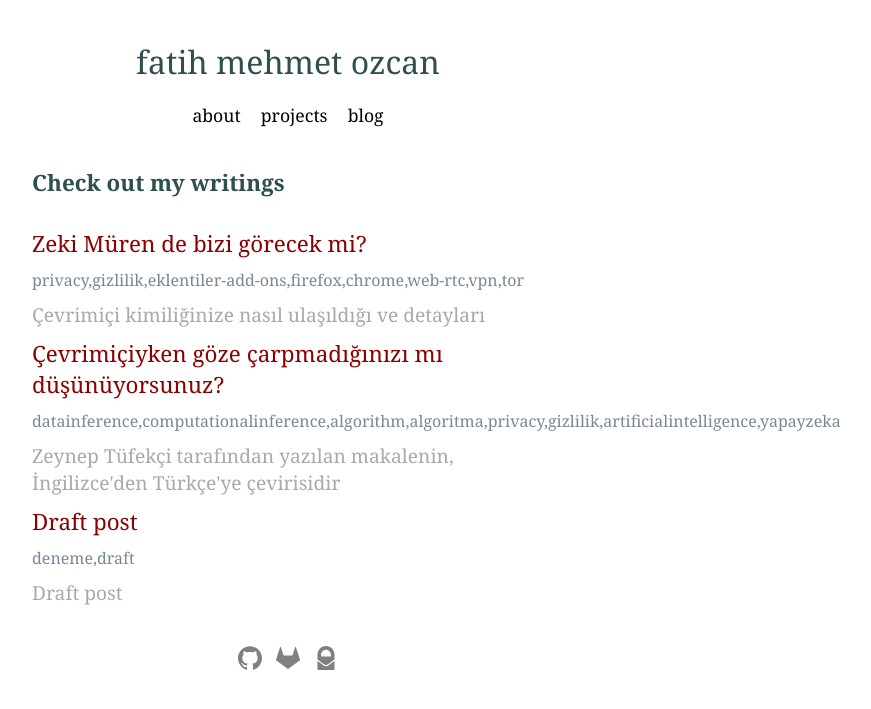
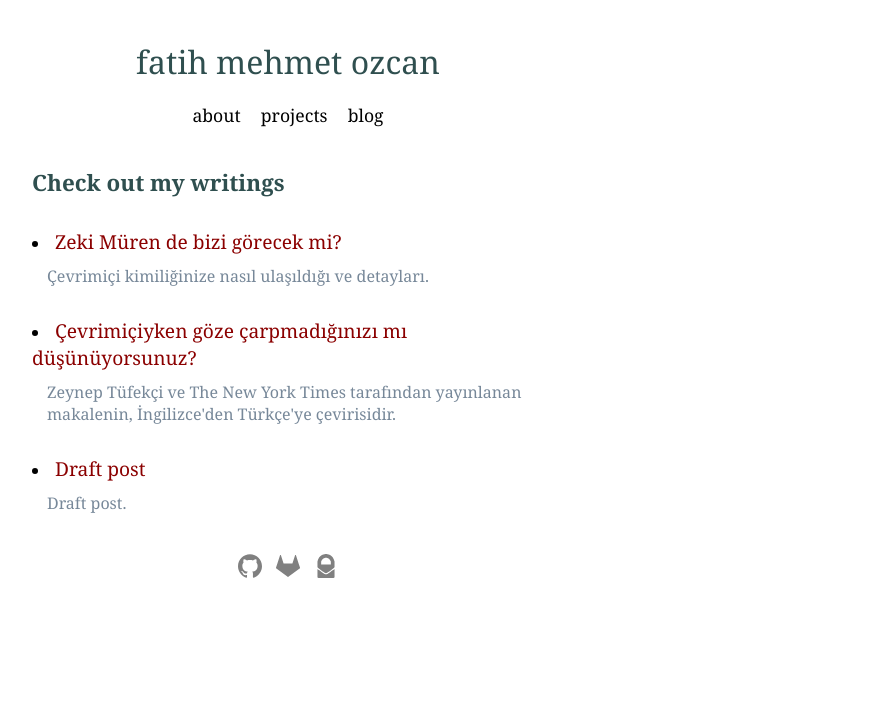
Before and after one commit to fatihmeh/fatihmeh.github.io, a Jekyll site: the page built from blog/index.html, in a window 1280 px wide. Shown: the top 709 px of the page, without its empty margins (352-1223 px from the left). Built offline with Jekyll 4.4.1, drawn with Linux system fonts in a browser that asks for light colours.

Commit message:
Blog listing update

```diff
--- a/_posts/2019-06-25-draft-post.md
+++ b/_posts/2019-06-25-draft-post.md
@@ -3,8 +3,7 @@ layout: post
 title: Draft post
 date: 2019-06-25
 lang: EN
-excerpt: Draft post
-tags: deneme, draft
+excerpt: Draft post.
 ---
 
 Denemelik postlarda bugün:
--- a/_posts/2019-07-03-cevrimici-dusunun.md
+++ b/_posts/2019-07-03-cevrimici-dusunun.md
@@ -3,8 +3,7 @@ layout: post
 title: Çevrimiçiyken göze çarpmadığınızı mı düşünüyorsunuz?
 date: 2019-07-03
 lang: TR
-excerpt: Zeynep Tüfekçi tarafından yazılan makalenin, İngilizce'den Türkçe'ye çevirisidir
-tags: data inference, computational inference, algorithm, algoritma, privacy, gizlilik, artificial intelligence, yapay zeka
+excerpt: Zeynep Tüfekçi ve The New York Times tarafından yayınlanan makalenin, İngilizce'den Türkçe'ye çevirisidir.
 ---
 
 
--- a/_posts/2019-07-03-zeki-muren.md
+++ b/_posts/2019-07-03-zeki-muren.md
@@ -3,8 +3,7 @@ layout: post
 title: Zeki Müren de bizi görecek mi?
 date: 2019-07-03
 lang: TR
-excerpt: Çevrimiçi kimiliğinize nasıl ulaşıldığı ve detayları
-tags: privacy, gizlilik, eklentiler- add-ons, firefox, chrome, web-rtc, vpn, tor
+excerpt: Çevrimiçi kimiliğinize nasıl ulaşıldığı ve detayları.
 ---
 
 
--- a/blog/index.html
+++ b/blog/index.html
@@ -5,9 +5,8 @@ title: blog - fatih mehmet ozcan
 	<h2 class="parag-header">Check out my writings</h2>
 	<ul class="ul-blog-list">
 	  {% for post in site.posts %}
-		<li>
+		<li  class="li-blog-listing">
 		<a class="blog-header-text" href="{{ post.url }}" title="{{ post.title }}">{{ post.title }}</a>
-		<p class="blog-header-tags">{{ post.tags }}</p>
 		<p class="blog-header-excerpt">{{ post.excerpt }}</p>
 		</li>
 	  {% endfor %}
--- a/css/main.css
+++ b/css/main.css
@@ -74,27 +74,23 @@ a:hover {
 
 /* lists */
 
-.ul-project-list li {
+.ul-project-list li, .ul-blog-list {
   margin-top:10px; margin-bottom:10px;
   font-size: 1rem;
   list-style-position: inside;
   color:black;
 }
 
-.ul-blog-list {
-list-style-type: none; margin-top:10px; margin-bottom:10px;
+.li-blog-listing {
+margin-bottom:30px;
 }
 
 .blog-header-text {
-font-size:1.4rem; color: darkred; margin-top:30px;
-}
-
-.blog-header-tags {
-  color:LightSlateGray; margin-bottom:10px;margin-top:10px;
+font-size:1.2rem; color: darkred;
 }
 
 .blog-header-excerpt {
-  color: darkgray; margin-bottom:10px;margin-top:10px; font-size:1.2rem;
+  color: lightslategray; margin-bottom:10px;margin-top:10px; font-size:1rem; padding-left:15px;
 }
 
 
```
